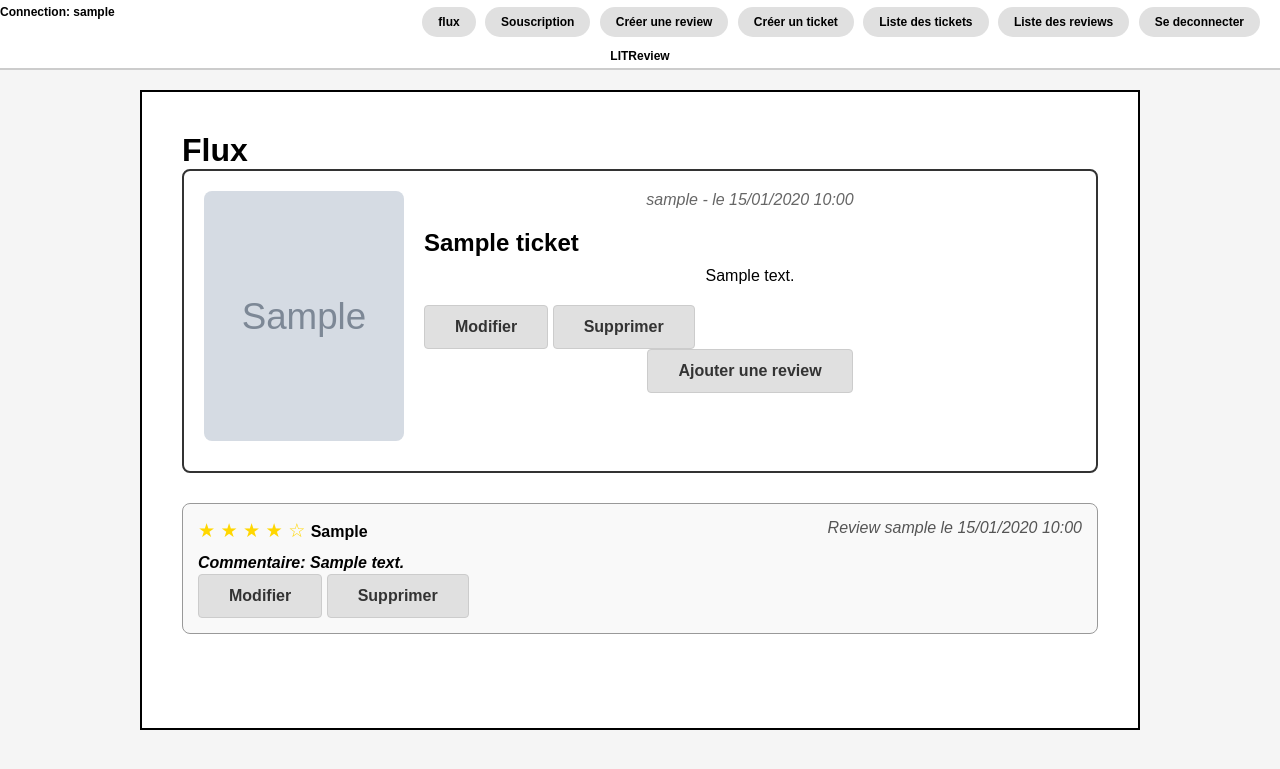
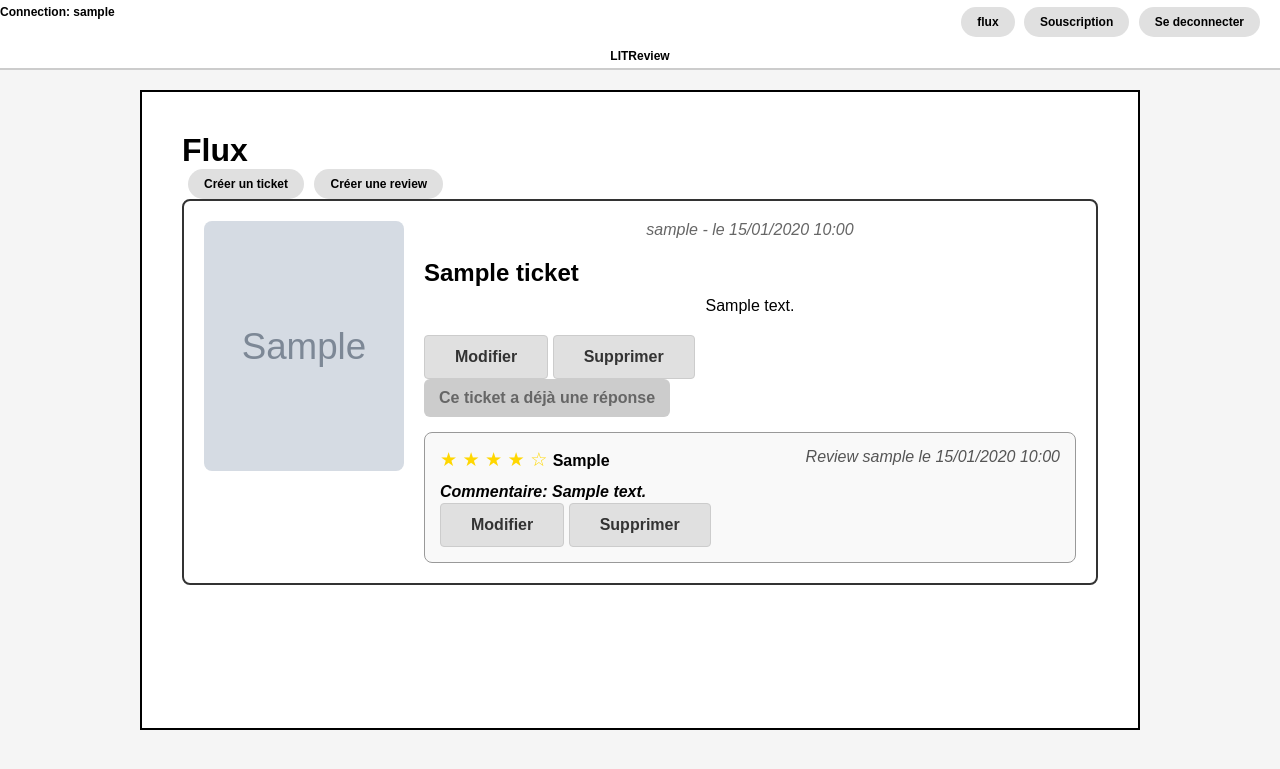
Before and after one commit to Orcchard/OC_Projet9_Critiques_Livres, a Django app: page /feed/ in a window 1280 px wide. Shown: the top 769 px of the page. Run offline with Django 5.2, Linux system fonts and the light colour scheme; a user stored in the database is signed in; tables that the repository leaves empty hold one stand-in row (values such as "Sample post"); grey boxes marked "Sample" are stand-in pictures.

Commit message:
16-04-2026

```diff
--- a/criticsblog/authentication/static/authentication/mixt.css
+++ b/criticsblog/authentication/static/authentication/mixt.css
@@ -600,3 +600,12 @@ hr {
 .search-form button:hover {
     background-color: #0056b3;
 }
+
+.btn-disabled {
+    background-color: #ccc;
+    color: #666;
+    cursor: not-allowed;
+    border: none;
+    padding: 10px 15px;
+    border-radius: 6px;
+}
--- a/criticsblog/litreview/models.py
+++ b/criticsblog/litreview/models.py
@@ -37,3 +37,12 @@ class Review(models.Model):
 
     def __str__(self):
         return f'{self.headline} by {self.user} - {self.time_created}'
+
+
+    class Meta:
+        constraints = [
+            models.UniqueConstraint(
+                fields=['ticket', 'user'],
+                name='unique_review_per_user_per_ticket'
+            )
+        ]
--- a/criticsblog/litreview/templates/base.html
+++ b/criticsblog/litreview/templates/base.html
@@ -28,10 +28,8 @@
             </form>
             <a href="{% url 'feed' %}" class="header-btn">flux</a>
             <a href="{% url 'suscribe' %}" class="header-btn">Souscription</a>
-            <a href="{% url 'ticketreview' %}" class="header-btn">Créer une review</a>
-            <a href="{% url 'newticket' %}" class="header-btn">Créer un ticket</a>
-            <a href="{% url 'ticketlist' %}" class="header-btn"> Liste des tickets</a>
-            <a href="{% url 'reviewlist' %}" class="header-btn">Liste des reviews</a>
+            <!--<a href="{% url 'ticketlist' %}" class="header-btn"> Liste des tickets</a>
+            <a href="{% url 'reviewlist' %}" class="header-btn">Liste des reviews</a>-->
             <a href="{% url 'login' %}" class="header-btn">Se deconnecter</a>
 
         </div>
--- a/criticsblog/litreview/templates/litreview/feed.html
+++ b/criticsblog/litreview/templates/litreview/feed.html
@@ -1,11 +1,16 @@
 {% extends "base.html" %}
+{% load dict_extras %}
 
 {% block content %}
 <div class="container">
-    <h1>Flux</h1>
 
-    {% for post in posts %}
-        {% if post.content_type == 'TICKET' %}
+    <h1 class="feed-title">Flux</h1>
+
+    <a href="{% url 'newticket' %}" class="header-btn">Créer un ticket</a>
+    <a href="{% url 'ticketreview' %}" class="header-btn">Créer une review</a>
+
+    {% for post in tickets %}
+
             <!-- Ticket -->
             <div class="ticket-card">
                 <div class="ticket-header">
@@ -31,48 +36,66 @@
                         </div>
                     {% endif %}
 
-                    <!-- BOUTON AJOUTER UNE REVIEW (uniquement pour repondre à un  ticket) -->
+                    <!-- BOUTON AJOUTER UNE REVIEW/ BOUTON GRISÉ -->
+                    {% if post.id in reviews_by_ticket %}
+                        <button class="btn btn-disabled"
+                        disabled> Ce ticket a déjà une réponse
+                        </button>
+                    {% else %}
                         {% if post.user.id == request.user.id or post.user.id in following_ids %}
-                        <p><a href="{% url 'newreview' post.id %}" class="btn">Ajouter une review</a>
-                        </p>
+                            <a href="{% url 'newreview' post.id %}" class="btn">
+                            Ajouter une review
+                            </a>
                         {% endif %}
-                </div>
-            </div>
-    </div>
-    {% elif post.content_type == 'REVIEW' %}
+                    {% endif %}
+
+                    <!-- REVIEW -->
+                    {% if reviews_by_ticket|get_item:post.id %}
+                        {% for review in reviews_by_ticket|get_item:post.id %}
+                        <!--get_item fn python récupère la valeur du dictionnaire
+                        reviews_by_ticket associée à la clé post.id -->
                             <div class="review-card">
-
                             <!-- Note au nombre d'étoiles -->
                                 <span class="rating">
                                     {% for i in rating_range %}
-                    {% if i <= post.rating %}
+                                        {% if i <= review.rating %}
                                             ★
                                         {% else %}
                                             ☆
                                         {% endif %}
                                     {% endfor %}
                                 </span>
-                <strong class="review-headline">  {{ post.headline }}</strong>
-                <em class="review-meta">Review
-                    {{ post.user.username }} le
-                    {{ post.time_created|date:"d/m/Y H:i" }}</em>
 
-                <div class="review-body"> Commentaire: {{ post.body }}</div>
+                                <strong class="review-headline">
+                                    {{ review.headline }}
+                                </strong>
 
+                                <em class="review-meta">
+                                Review {{ review.user.username }} le
+                                {{ review.time_created|date:"d/m/Y H:i" }}
+                                </em>
+
+                                <div class="review-body"> Commentaire:
+                                    {{ review.body }}
+
+                                </div>
 
                                 <!-- Actions Review -->
-                {% if post.user == request.user %}
+                                {% if review.user == request.user %}
                                     <div class="review-actions">
-                        <a href="{% url 'edit_review' post.id %}" class="btn btn-edit">Modifier</a>
-                        <a href="{% url 'delete_review' post.id %}" class="btn btn-delete">Supprimer</a>
+                                        <a href="{% url 'edit_review' review.id %}" class="btn btn-edit">Modifier</a>
+                                        <a href="{% url 'delete_review' review.id %}" class="btn btn-delete">Supprimer</a>
                                     </div>
                                 {% endif %}
                             </div>
+                        {% endfor %}
                     {% endif %}
+                </div>
+            </div>
+        </div>
 
         {% empty %}
         <p>Aucun ticket disponible.</p>
     {% endfor %}
 </div>
-
 {% endblock %}
--- a/criticsblog/litreview/templates/litreview/newreview.html
+++ b/criticsblog/litreview/templates/litreview/newreview.html
@@ -17,7 +17,6 @@
 
     <hr>
     <!-- Formulaire review -->
-        <!-- champs générés par Django -->
     <div class="review-form">
         <p class="create_text">Ajouter une critique</p>
         <form method="post" enctype="multipart/form-data" novalidate>
--- /dev/null
+++ b/criticsblog/litreview/templatetags/dict_extras.py
@@ -0,0 +1,7 @@
+from django import template
+
+register = template.Library()
+
+@register.filter
+def get_item(dictionary, key):
+    return dictionary.get(key)
--- a/criticsblog/litreview/views.py
+++ b/criticsblog/litreview/views.py
@@ -115,11 +115,13 @@ def review_list_page(request):
     return render(request, 'litreview/reviewlist.html', context)
 
 
+@login_required
 def feed(request):
     """Prépare et retourne le flux d'activité (feed) pour le user connecté.
 
     Le feed contient :
-    1. Tous les tickets créés par le user connecté et par les utilisateurs qu'il suit.
+    1. Tous les tickets créés par le user connecté et par les utilisateurs
+        qu'il suit.
     2. Toutes les reviews créées par le user connecté et par les utilisateurs qu'il suit.
 
     Chaque objet est annoté d'un champ temporaire 'content_type' :
@@ -133,12 +135,13 @@ def feed(request):
         request: HttpRequest de Django représentant le user connecté.
 
     Returns:
-        render: Rend le template 'litreview/feed.html' avec le contexte {'posts': posts}."""
+        render: Rend le template 'litreview/feed.html'
+        avec le contexte {'posts': posts}."""
 
     # IDs des utilisateurs suivis
     following_ids = list(UserFollow.objects.filter(
         user=request.user
-    ).values_list('followed_user', flat=True))
+    ).values_list('followed_user_id', flat=True))
 
     # On récupère tous les objets UserFollow
     # où le champ user correspond au user connecté request.user
@@ -151,33 +154,34 @@ def feed(request):
 
     # tickets (les miens + ceux que je suis)
     tickets = Ticket.objects.filter(
-        user__in=users_ids
-    )
-    # ajouter un champ pour différencier
-    tickets = tickets.annotate(content_type=Value('TICKET', CharField()))
-    # user__in=users → filtre uniquement les tickets dont le champ user est dans la liste users
+        user_id__in=users_ids
+    ).order_by('-time_created')  # - trier par ordre décroissant
 
-    # reviews (les miennes + celles que je suis)
-    reviews = Review.objects.filter(user__in=users_ids)
+    # reviews liées (les miennes + celles des users que je suis)
+    reviews = Review.objects.filter(
+        user__id__in=users_ids
+        )
+    # Regroupement des reviews par ticket
 
-    reviews = reviews.annotate(content_type=Value('REVIEW', CharField()))
-    # crées un champ temporaire pour chaque objet
+    reviews_by_ticket = {}
 
-    # fusion + tri date décroissante
-    posts = sorted(
-        chain(tickets, reviews),
-        key=lambda post: post.time_created,
-        reverse=True
-    )
-    # chain:Permet de concaténer deux itérables (ici tickets et reviews)
-    # sans créer une nouvelle liste temporaire
+    for review in reviews:  # récupère l’ID du ticket lié à la review
+        reviews_by_ticket.setdefault(review.ticket_id, []).append(review)
+        # setdefault verifie si clé existe dans dictionnaire, evite un test if
 
-    rating_range = range(MIN_RATING, MAX_RATING + 1)  # passe le range des étoiles au template
-    return render(
-        request, 'litreview/feed.html',
-        {
-            'posts': posts, 'following_ids': following_ids, 'rating_range': rating_range,
-        })  # pour le template
+    # Liste des tickets déjà commentés (IMPORTANT pour bouton grisé)
+    tickets_with_reviews = set(reviews_by_ticket.keys())
+
+    rating_range = range(MIN_RATING, MAX_RATING + 1)
+    # passe le range des étoiles au template
+
+    return render(request, 'litreview/feed.html', {
+        'tickets': tickets,
+        'reviews_by_ticket': reviews_by_ticket,
+        'tickets_with_reviews': tickets_with_reviews,
+        'following_ids': following_ids,
+        'rating_range': rating_range,
+    })
 
 
 @login_required
```
Also changed, not shown: criticsblog/authentication/templates/authentication/home.html (+8 -1 lines), criticsblog/authentication/views.py (+14 -2 lines), criticsblog/litreview/migrations/0003_review_unique_review_per_user_per_ticket.py (added), criticsblog/litreview/templatetags/__init__.py (added). Lines whose indentation alone changed are shown as unchanged.
